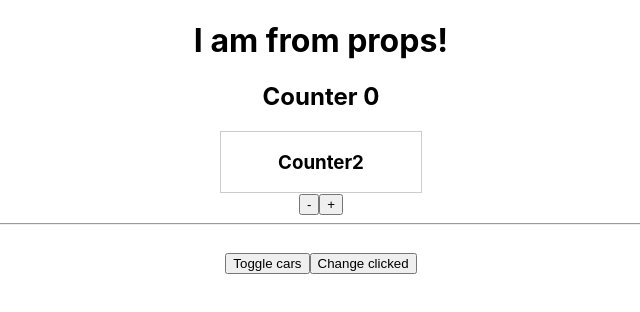
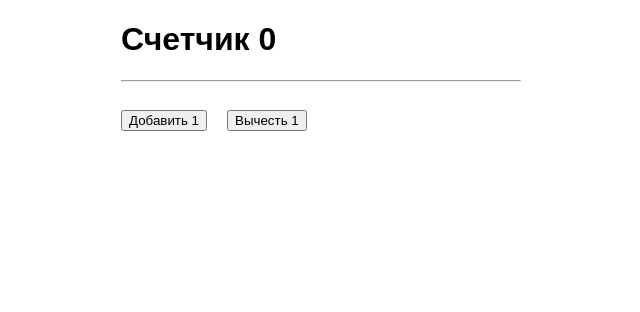
Before and after one commit to geliadonchak/SummerPractice, a React app in the folder react-theory/: page / in a window 1280 px wide. Shown: the top 312 px of the page, without its empty margins (319-959 px from the left). Built offline with nearby package versions, Linux system fonts and the light colour scheme.

Commit message:
create new theory project

```diff
--- a/react-theory/src/App.js
+++ b/react-theory/src/App.js
@@ -1,96 +1,26 @@
 import React, {Component} from 'react';
-import './App.css';
-import Car from './components/cars/Car';
-import ErrorBoundary from './components/errorBoundary/ErrorBoundary';
-import Counter from './components/counter/Counter';
-
-export const ClickedContext = React.createContext(false);
+import './App.scss';
 
 class App extends Component {
-    constructor(props) {
-        super(props);
-
-        this.state = {
-            clicked: false,
-            cars: [
-                {name: 'Ford', year: 2018},
-                {name: 'Audi', year: 2017},
-                {name: 'Mazda', year: 2019}
-            ],
-            pageTitle: 'React components',
-            showCars: false
-        }
+    state = {
+        counter: 0
     }
 
-    handleToggleCars = () => {
+    updateCounter(value) {
         this.setState({
-            showCars: !this.state.showCars
+            counter: this.state.counter + value
         });
     }
 
-    handleChangeName = (name, index) => {
-        const car = this.state.cars[index];
-        car.name = name;
-        const cars = this.state.cars;
-        cars[index] = car;
-        this.setState({
-            cars: cars
-        });
-    }
+    render() {
+        return (
+            <div className="App">
+                <h1>Счетчик <strong>{this.state.counter}</strong></h1>
 
-    handleDelete = (index) => {
-        const cars = this.state.cars;
-        cars.splice(index, 1);
-        this.setState({
-            cars: cars
-        });
-    }
-
-    UNSAFE_componentWillMount() {
-        console.log('App componentWillMount');
-    }
-
-    componentDidMount() {
-        console.log('App componentDidMount');
-    }
-
-    render() {
-        console.log('App render');
-
-        const divStyle = {textAlign: 'center'};
-
-        let carsList = null;
-        if (this.state.showCars) {
-            carsList = this.state.cars.map((car, index) => {
-                return (
-                    <ErrorBoundary key={index}>
-                        <Car
-                            name={car.name}
-                            year={car.year}
-                            index={index}
-                            onDelete={() => this.handleDelete(index)}
-                            onChangeName={event => this.handleChangeName(event.target.value, index)}
-                        />
-                    </ErrorBoundary>
-                );
-            })
-        }
-
-        return (
-            <div style={divStyle}>
-                <h1>{this.props.title}</h1>
-                <ClickedContext.Provider value={this.state.clicked}>
-                    <Counter />
-                </ClickedContext.Provider>
                 <hr />
-                <button style={{marginTop: '20px'}} onClick={this.handleToggleCars}>Toggle cars</button>
-                <button onClick={() => this.setState({clicked: true})}>Change clicked</button>
-                <div style={{
-                    width: '400px',
-                    margin: 'auto',
-                    paddingTop: '20px'
-                }}>
-                    {carsList}
+                <div className="Actions">
+                    <button onClick={() => this.updateCounter(1)}>Добавить 1</button>
+                    <button onClick={() => this.updateCounter(-1)}>Вычесть 1</button>
                 </div>
             </div>
         );
--- /dev/null
+++ b/react-theory/src/App.scss
@@ -0,0 +1,13 @@
+.App {
+    width: 400px;
+    margin: 0 auto;
+}
+
+.Actions {
+    padding-top: 20px;
+}
+
+.Actions button {
+    display: inline-block;
+    margin: 0 20px 20px 0;
+}
--- a/react-theory/src/components/cars/Car.css
+++ /dev/null
@@ -1,34 +0,0 @@
-.Car {
-    margin-bottom: 10px;
-    display: block;
-    padding: 10px;
-    border-radius: 5px;
-    transition: border, box-shadow .3s;
-    border: 1px solid #ccc;
-    box-shadow: 0 4px 5px 0 rgba(0, 0, 0, .14);
-}
-
-.Car:hover {
-    border: 1px solid #aaa;
-    box-shadow: 0 4px 15px 0 rgba(0, 0, 0, .34);
-    cursor: pointer;
-}
-
-.input {}
-
-.input:active {
-    outline: none;
-}
-
-.input.green {
-    border: 1px solid green;
-}
-
-.input.red {
-    border: 1px solid red;
-}
-
-.input.bold {
-    border: 2px solid green;
-    font-weight: bold;
-}
--- a/react-theory/src/components/cars/Car.js
+++ /dev/null
@@ -1,58 +0,0 @@
-import React from 'react';
-import classes from './Car.css';
-import PropTypes from 'prop-types';
-import withClass from '../../hoc/withClass';
-
-class Car extends React.Component {
-    constructor(props) {
-        super(props);
-        this.inputRef = React.createRef();
-    }
-
-    componentDidMount() {
-        if (this.props.index === 1) {
-            // this.inputRef.focus();
-            this.inputRef.current.focus();
-        }
-    }
-
-    render() {
-        const inputClasses = [classes.input];
-
-        if (this.props.name !== '') {
-            inputClasses.push(classes.green);
-        } else {
-            inputClasses.push(classes.red);
-        }
-
-        if (this.props.name.length > 4) {
-            inputClasses.push(classes.bold);
-        }
-
-        return (
-            <React.Fragment>
-                <h3>Car name: {this.props.name}</h3>
-                <p>Year: <strong>{this.props.year}</strong></p>
-                <input
-                    // ref={(inputRef) => this.inputRef = inputRef}
-                    ref={this.inputRef}
-                    type="text"
-                    onChange={this.props.onChangeName}
-                    value={this.props.name}
-                    className={inputClasses.join(' ')}
-                />
-                <button onClick={this.props.onDelete}>Delete</button>
-            </React.Fragment>
-        );
-    }
-}
-
-Car.propTypes = {
-    name: PropTypes.string.isRequired,
-    year: PropTypes.number,
-    index: PropTypes.number,
-    onChangeName: PropTypes.func,
-    onDelete: PropTypes.func
-}
-
-export default withClass(Car, classes.Car);
--- a/react-theory/src/components/counter/Counter.js
+++ /dev/null
@@ -1,26 +0,0 @@
-import React from 'react';
-// import Auxiliary from '../../hoc/Auxiliary';
-import Counter2 from '../counter2/Counter2';
-
-class Counter extends React.Component {
-    state = {counter: 0}
-
-    addCounter = () => {
-        this.setState((prevState) => {
-            return {counter: prevState.counter + 1}
-        });
-    }
-
-    render() {
-        return (
-            <>
-                <h2>Counter {this.state.counter}</h2>
-                <Counter2 />
-                <button onClick={() => this.setState({counter: this.state.counter - 1})}>-</button>
-                <button onClick={this.addCounter}>+</button>
-            </>
-        );
-    }
-}
-
-export default Counter;
--- a/react-theory/src/components/counter2/Counter2.js
+++ /dev/null
@@ -1,17 +0,0 @@
-import React from 'react';
-import {ClickedContext} from '../../App';
-
-export default props => {
-    return (
-        <div style={{
-            border: '1px solid #ccc',
-            width: 200,
-            margin: '0 auto'
-        }}>
-            <h3>Counter2</h3>
-            <ClickedContext.Consumer>
-                {clicked => clicked ? <p>Clicked</p> : null}
-            </ClickedContext.Consumer>
-        </div>
-    );
-}
--- a/react-theory/src/components/errorBoundary/ErrorBoundary.js
+++ /dev/null
@@ -1,20 +0,0 @@
-import React from "react";
-
-class ErrorBoundary extends React.Component {
-   state = {hasError: false}
-
-   componentDidCatch(error, info) {
-       this.setState({
-           hasError: true
-       });
-   }
-
-   render() {
-       if (this.state.hasError) {
-           return <h1 style={{color: 'red'}}>Something went wrong</h1>
-       }
-       return this.props.children;
-   }
-}
-
-export default ErrorBoundary;
--- a/react-theory/src/hoc/withClass.js
+++ /dev/null
@@ -1,13 +0,0 @@
-import React from "react";
-
-const withClass = (Component, className) => {
-    return props => {
-        return (
-            <div className={className}>
-                <Component {...props}/>
-            </div>
-        );
-    }
-}
-
-export default withClass;
--- a/react-theory/src/index.css
+++ b/react-theory/src/index.css
@@ -1,13 +1,5 @@
 body {
   margin: 0;
-  font-family: -apple-system, BlinkMacSystemFont, 'Segoe UI', 'Roboto', 'Oxygen',
-    'Ubuntu', 'Cantarell', 'Fira Sans', 'Droid Sans', 'Helvetica Neue',
-    sans-serif;
-  -webkit-font-smoothing: antialiased;
-  -moz-osx-font-smoothing: grayscale;
+  padding: 0;
+  font-family: sans-serif;
 }
-
-code {
-  font-family: source-code-pro, Menlo, Monaco, Consolas, 'Courier New',
-    monospace;
-}
```
Also changed, not shown: react-theory/src/hoc/Auxiliary.js (deleted, +0 -7 lines), react-theory/src/setupTests.js (deleted, +0 -5 lines), react-theory/src/App.css (deleted).
